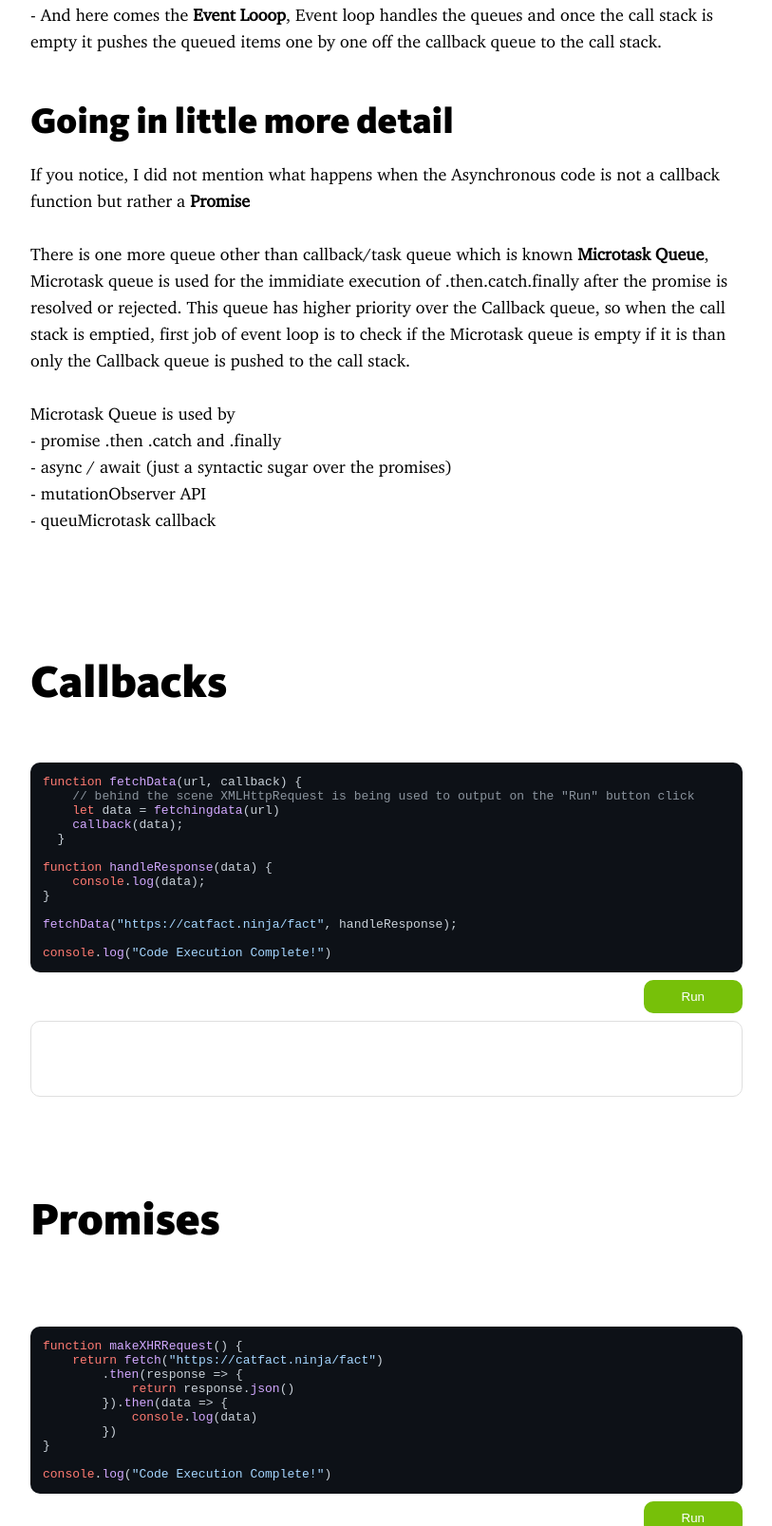
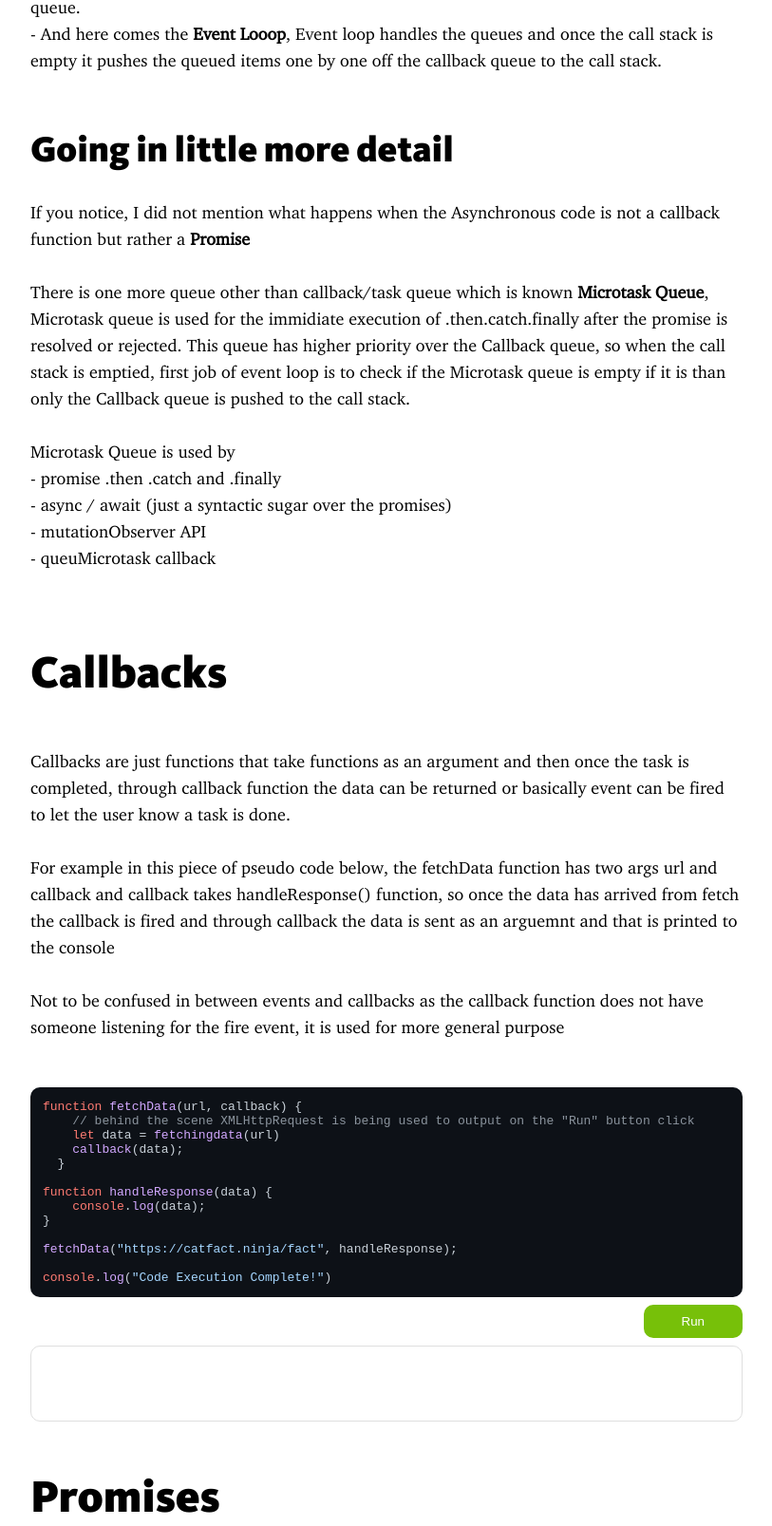
Before and after one commit to deep-vinci/asynchronous-js-demo, a website built with webpack: page src/template.html in a window 1280 px wide. Shown: the part 1193-2800 px from the top of the page at 95% size, without its empty margins (233-1046 px from the left). Built offline with nearby package versions, Linux system fonts and the light colour scheme.

Commit message:
all section done

```diff
--- /dev/null
+++ b/src/callbacks.txt
@@ -0,0 +1,5 @@
+Callbacks are just functions that take functions as an argument and then once the task is completed, through callback function the data can be returned or basically event can be fired to let the user know a task is done.
+
+For example in this piece of pseudo code below, the fetchData function has two args url and callback and callback takes handleResponse() function, so once the data has arrived from fetch the callback is fired and through callback the data is sent as an arguemnt and that is printed to the console
+
+Not to be confused in between events and callbacks as the callback function does not have someone listening for the fire event, it is used for more general purpose
--- a/src/index.js
+++ b/src/index.js
@@ -2,16 +2,18 @@ import "./style.css";
 import hljs from 'highlight.js/lib/core';
 import javascript from 'highlight.js/lib/languages/javascript';
 
-import txt from './async.txt';
+import async from './async.txt';
+import callbacktxt from './callbacks.txt';
+import promisestxt from './promises.txt';
 
 hljs.registerLanguage('javascript', javascript);
 
 
 const codeBlocks = document.querySelectorAll("pre");
 
-const asyncTextBlock = document.querySelector(".async-text").innerHTML = `${txt}`
-const callbackTextBlock = document.querySelector(".callback-text")
-const promisesTextBlock = document.querySelector(".promises-text")
+const asyncTextBlock = document.querySelector(".async-text").innerHTML = async
+const callbackTextBlock = document.querySelector(".callback-text").innerHTML = callbacktxt
+const promisesTextBlock = document.querySelector(".promises-text").innerHTML = promisestxt
 const awaitTextBlock = document.querySelector(".await-text")
 
 const callbackRun = document.querySelector(".callback-run")
--- /dev/null
+++ b/src/promises.txt
@@ -0,0 +1,9 @@
+Promises and callbacks above the hood look similar, but beneath the hood it's two completely different way to perform an asynchronous function.
+
+In Callbacks, a callback function is returned once the task is done but in Promises the Promise object is returned immideately which represents the result of the task and once the promise is resolved, the data can be recived using .then
+
+The Promise constructor provides two callbacks resolve and reject so when the result is obtained, the consuming functions can subscribe to the event. using .then or .catch
+
+The Object returned by Promise Object
+- state -- pending | fullfilled | rejected
+- resutl -- undefined | value | error
--- a/src/style.css
+++ b/src/style.css
@@ -19,13 +19,14 @@ h1, h2, h3, h4, h5, h6 {
 }
 
 h1 {
-    padding-top: 100px;
+    padding: 50px 0 50px 0;
     font-family: KievitOT-Black;
     font-size: 3rem;
 }
 
 h2 {
     font-size: 2.4rem;
+    line-height: 3rem;
 }
 
 
@@ -85,6 +86,7 @@ p {
 
 code {
     border-radius: 10px;
+    margin-top: 50px;
 }
 
 .output {
--- a/src/template.html
+++ b/src/template.html
@@ -54,9 +54,7 @@
                 <h1>await in Async</h1>
                 <div class="text-section">
                     <div class="await">
-                        <p class="await-text">
-
-                        </p>
+                        <p class="await-text">Syntactic sugar for the promises</p>
                     </div>
                     <div class="demo">
                         <pre></pre>
```
